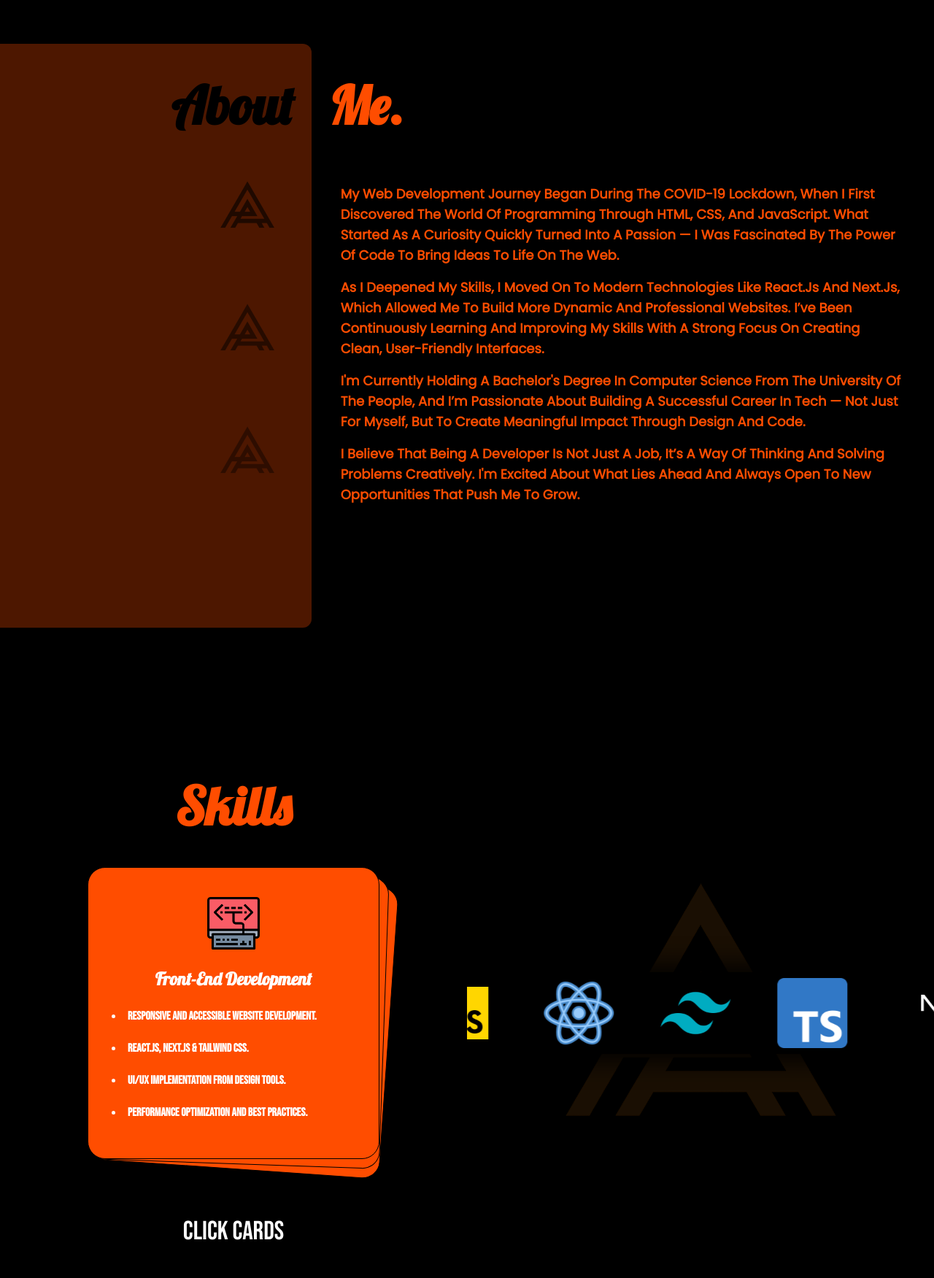
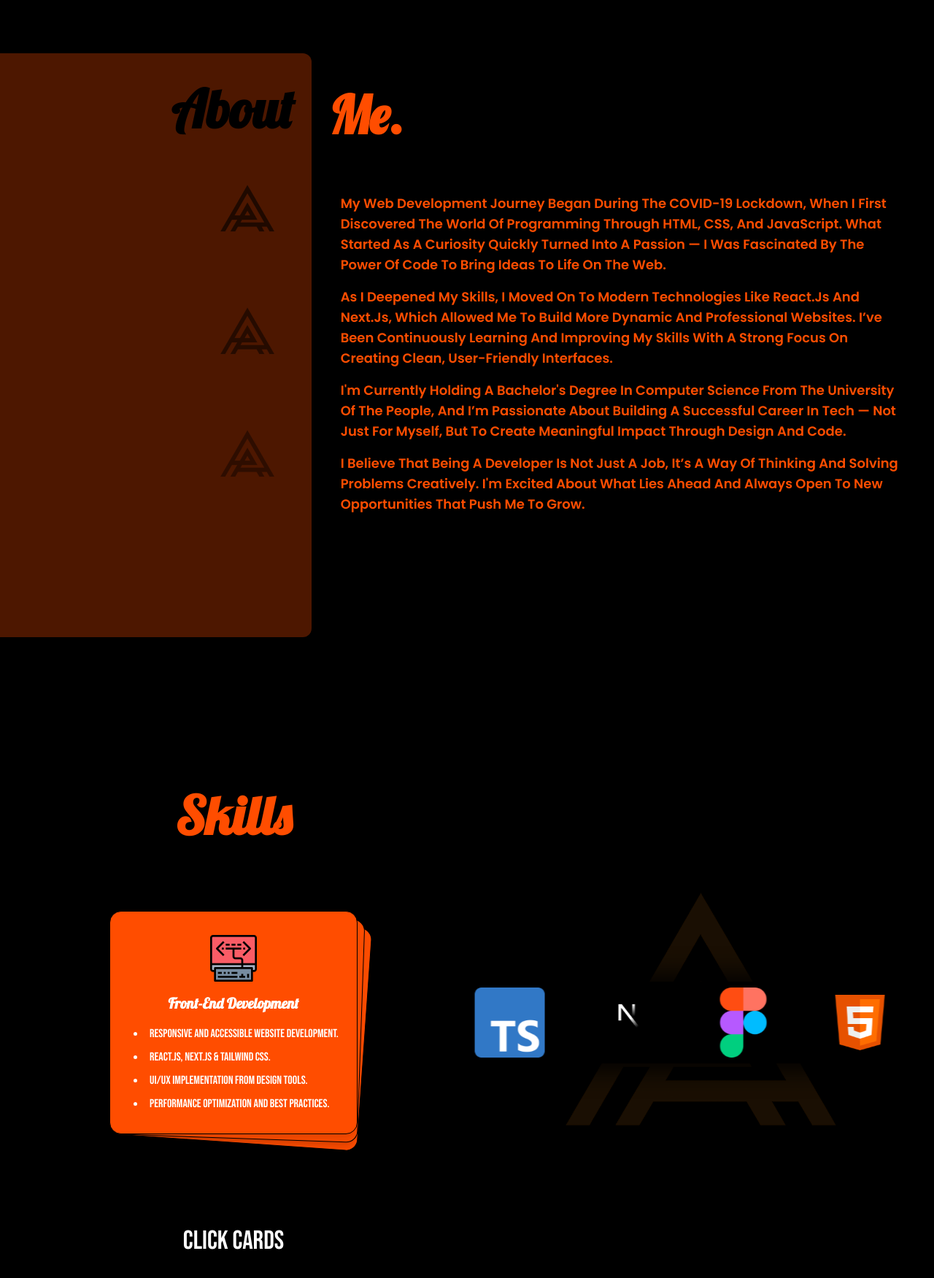
Before and after one commit to Alooh99/portfolio, a React (Vite) app in the folder protofolio/: page / in a window 1280 px wide. Shown: the part 927-2678 px from the top of the page at 73% size. Built offline with nearby package versions, Linux system fonts and the light colour scheme.

Commit message:
fix some issues

```diff
--- a/protofolio/src/components/About.jsx
+++ b/protofolio/src/components/About.jsx
@@ -3,18 +3,18 @@ import { blacklogo } from '../assets';
 
 const About = () => (
   <section id='about' className='w-full overflow-hidden flex items-center sm:mt-10 mt-14'>
-    <div className='flex flex-row sm:flex-row w-full h-full'>
+    <div className='flex flex-col sm:flex-row w-full h-full'>
 
       {/* Left Section */}
       <motion.div
-        className='bg-[#FF4D00]/30 sm:w-1/2 w-full sm:rounded-r-xl rounded-none '
+        className='bg-[#FF4D00]/30 sm:w-1/2 w-1- sm:rounded-r-xl rounded-none '
         initial={{ x: -200, opacity: 0 }}
         whileInView={{ x: 0, opacity: 1 }}
         transition={{ duration: 1.2, ease: 'easeOut' }}
       >
-        <div className='w-full my-12 flex flex-col items-end pr-6'>
+        <div className='w-full my-10 flex sm:flex-col flex-row items-end pr-6'>
           <motion.h1
-            className='font-lobster font-bold text-black text-4xl sm:text-7xl'
+            className='font-lobster font-bold pl-6 text-black text-4xl sm:text-7xl'
             initial={{ opacity: 0, y: -20 }}
             whileInView={{ opacity: 1, y: 0 }}
             transition={{ duration: 1 }}
@@ -22,13 +22,13 @@ const About = () => (
             About
           </motion.h1>
 
-          <div className='flex flex-col items-center'>
+          <div className='flex sm:flex-col flex-row sm:items-center items-end '>
             {[0.6, 0.5, 0.4].map((opacity, i) => (
               <motion.img
                 key={i}
                 src={blacklogo}
                 alt='my website logo'
-                className='mt-10 w-32 h-32 m-0 p-0'
+                className='sm:mt-10 mt-0 sm:flex hidden sm:w-32 w-28 sm:h-32 h-28 m-0 p-0'
                 initial={{ scale: 0 }}
                 whileInView={{ scale: 1, opacity }}
                 transition={{ delay: 0.3 * i, duration: 0.6 }}
--- a/protofolio/src/components/Footer.jsx
+++ b/protofolio/src/components/Footer.jsx
@@ -11,7 +11,7 @@ const Footer = () => {
               <h1 className="font-lobster text-4xl sm:text-7xl text-[#FF4D00] font-bold capitalize">
                 Contact Me
               </h1>
-              <p className="max-w-sm md:text-xl text-lg leading-7 font-slab text-center mt-6">
+              <p className="max-w-sm md:text-xl text-lg leading-7 font-poppins font-light text-center mt-6">
                 Have a project in mind or just want to connect? I'm always open to new opportunities and collaborations. Let's build something great together.
               </p>
               <a href="mailto:Alooh99@hotmail.com">
@@ -22,7 +22,7 @@ const Footer = () => {
 
               {/* Social Links */}
               <div className="mt-6 md:mt-8">
-                <h3 className="text-white text-center font-bold font-lobster text-2xl">Follow us</h3>
+                <h3 className="text-white text-center  font-lobster text-2xl">Follow us</h3>
                 <div className="mt-7">
                   <Links />
                 </div>
@@ -35,8 +35,8 @@ const Footer = () => {
 
             {/* Right Column */}
             <div className="mt-10 lg:w-1/2 lg:mx-6">
-              <div className="w-full p-8 mx-auto bg-white/70 dark:bg-white/5 backdrop-blur-md shadow-[0_10px_25px_rgba(0,0,0,0.1)] border border-gray-200 dark:border-gray-700 rounded-2xl lg:max-w-xl">
-                <h2 className="text-2xl font-poppins font-semibold text-gray-800 dark:text-white">
+              <div className="w-full font-poppins p-8 mx-auto  bg-white/5 backdrop-blur-md shadow-[0_10px_25px_rgba(0,0,0,0.1)] border border-gray-200 dark:border-gray-700 rounded-2xl lg:max-w-xl">
+                <h2 className="text-2xl  font-semibold text-gray-800 dark:text-white">
                   Let's Connect
                 </h2>
                 <p className="mt-1 text-sm text-gray-600 dark:text-gray-300">
--- a/protofolio/src/components/Navbar.jsx
+++ b/protofolio/src/components/Navbar.jsx
@@ -34,7 +34,7 @@ const Navbar = () => {
 
         {/* Mobile Sidebar */}
         <div
-          className={`fixed z-40 top-0 left-0 w-full h-[50vh] bg-black/70 backdrop-blur-sm transform transition-transform duration-300 ease-in-out ${
+          className={`fixed z-40 top-0 left-0 w-full h-[100vh] bg-black/70 backdrop-blur-sm transform transition-transform duration-300 ease-in-out ${
             isOpen ? 'translate-x-0' : '-translate-x-full'
           } sm:hidden flex flex-col items-center justify-center `}
         >
--- a/protofolio/src/components/Projects.jsx
+++ b/protofolio/src/components/Projects.jsx
@@ -38,7 +38,7 @@ const Projects = () => {
               alt={project.title || "project image"}
               className="w-full h-[400px] object-contain rounded-lg"
             />
-            <h2 className="sm:text-3xl text-2xl text-center font-slab text-[#FF4D00] ">
+            <h2 className="sm:text-2xl text-xl text-center font-slab text-[#FF4D00] ">
               {project.title}
             </h2>
 
--- a/protofolio/src/components/Services.jsx
+++ b/protofolio/src/components/Services.jsx
@@ -1,13 +1,13 @@
-import React from 'react';
-
 export const Services = ({ icon, heading, content1, content2, content3, content4 }) => {
   return (
-    <div className="border border-black flex flex-col md:min-w-[400px] min-w-[300px] md:max-h-[200px] min-h-[400px] rounded-3xl p-4 bg-[#FF4D00]">
-      <div className='my-6 flex justify-center items-center'>
-        <img className='w-[4.5rem]' src={icon} alt="card-icon" />
+    <div className="border border-black pb-7 bg-[#FF4D00] flex flex-col w-[80vw] max-w-[300px] md:max-w-[340px] rounded-2xl p-4 shadow-lg">
+      <div className="my-4 flex justify-center">
+        <img className="w-14 md:w-16" src={icon} alt="card-icon" />
       </div>
-      <h3 className="text-center font-lobster text-2xl font-bold text-white mb-6">{heading}</h3>
-      <ul className='text-md text-white list-disc list-inside font-bebas font-bold space-y-5 pl-4'>
+      <h3 className="text-center font-lobster text-lg md:text-xl font-bold text-white mb-4">
+        {heading}
+      </h3>
+      <ul className="text-white list-disc list-inside font-bebas text-sm md:text-base space-y-2 pl-4">
         <li>{content1}</li>
         <li>{content2}</li>
         <li>{content3}</li>
--- a/protofolio/src/index.css
+++ b/protofolio/src/index.css
@@ -1,4 +1,5 @@
 
+@import url('https://fonts.googleapis.com/css2?family=Alfa+Slab+One&family=Bebas+Neue&family=Lobster&family=Poppins:wght@300;400;600&display=swap');
 
 
 
@@ -21,7 +22,7 @@
 
 .slideAnimation {
   display: flex;
-  animation: slideAnimation 20s linear infinite;
+  animation: slideAnimation 10s linear infinite;
 }
 
 
--- a/protofolio/src/style.js
+++ b/protofolio/src/style.js
@@ -3,7 +3,7 @@ const styles = {
     orange: "text-[#FF4D00]",
     orange2: "text-[#fa7b45]",
     heading2: "font-lobster font-semibold xs:text-[58px] text-[40px] text-white xs:leading-[76.8px] leading-[66.8px] ",
-    paragraph: "font-lobster  text-dimWhite sm:text-[25px] text-[20px] leading-[35.8px]",
+    paragraph: "font-poppins  text-dimWhite sm:text-[22px] text-[18px] leading-[32px]",
 
     flexCenter: "flex justify-center items-center",
     flexStart: "flex justify-center items-start",
@@ -15,7 +15,6 @@ const styles = {
 
     marginX: "sm:mx-16 mx-6",
     marginY: "sm:my-16 my-6",
-    hoverLogo: "transition-transform duration-300 hover:scale-110"
   };
 
   export default styles;
```
